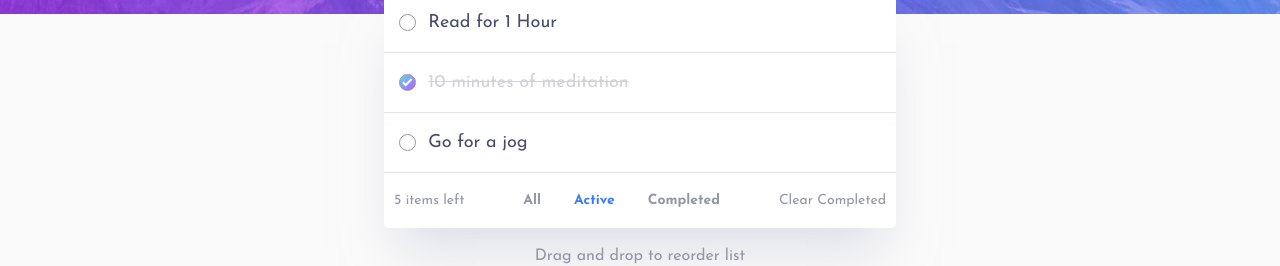
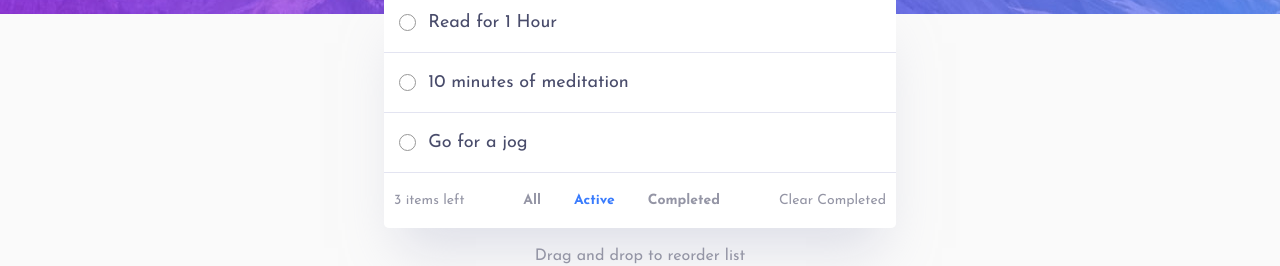
Before and after one commit to unbounce/pretty-todo-list, a React (Create React App) app: page / in a window 1280 px wide. Shown: the part 286-552 px from the top of the page. Built offline with nearby package versions, Linux system fonts and the light colour scheme.

Commit message:
Add new item is done

```diff
--- a/src/App.js
+++ b/src/App.js
@@ -1,7 +1,34 @@
 import moon from './icon-moon.svg';
 import './App.scss';
 import TodoList from './TodoList';
+import { useState } from 'react';
 function App() {
+
+  const [listOfItems, setListOfItems] = useState([
+    {description: 'Read for 1 Hour', completed: false},
+    {description: '10 minutes of meditation', completed: false},
+    {description: 'Go for a jog', completed: false}
+  ])
+
+  const [newTodoItem, setNewTodoItem] = useState('')
+  const handleUpdateCompleted = (index) => {
+
+    const newList = listOfItems;
+    newList[index].completed = !newList[index].completed;
+
+    setListOfItems(newList);
+  }
+  const handleAddNewItem = () => {
+    const newItem = {description: newTodoItem, completed: false};
+    const newList = [newItem].concat(listOfItems);
+    setListOfItems(newList);
+  }
+
+  const handleFormSubmit = (e) => {
+    e.preventDefault();
+    handleAddNewItem();
+    setNewTodoItem('');
+  }
   return (
     <div className="App">
       <header className="header">
@@ -13,10 +40,10 @@ function App() {
       </header>
       <main>
           <div className="container">
-            <form>
-              <input type="text" placeholder="Create a new todo..."/>
+            <form onSubmit={(e) => handleFormSubmit(e)}>
+              <input onChange={(e) => setNewTodoItem(e.target.value)} type="text" value={newTodoItem} placeholder="Create a new todo..."/>
             </form>
-            <TodoList></TodoList>
+            <TodoList listOfItems={listOfItems} handleUpdateCompleted={handleUpdateCompleted}></TodoList>
             <div className="center-text description">Drag and drop to reorder list</div>
           </div>
       </main>
--- a/src/TodoList/index.js
+++ b/src/TodoList/index.js
@@ -2,22 +2,22 @@ import React, {useState} from "react";
 import TodoListItem from '../TodoListItem';
 import styles from './TodoList.module.scss';
 
-const TodoList = () => {
+const TodoList = ({listOfItems, handleUpdateCompleted}) => {
 
-    const [listOfItems, setListOfItems] = useState([
-        {description: 'Read for 1 Hour', completed: false},
-        {description: '10 minutes of meditation', completed: true},
-        {description: 'Go for a jog', completed: false}
-    ])
+    const getNumberOfItemsLeft = () => {
+        return listOfItems.filter(item => !item.completed).length;
+    }
 
     const checklist = listOfItems.map((todoItem, index) => {
-        return <TodoListItem key={index} item={todoItem.description} isCompleted={todoItem.completed}></TodoListItem>
+        console.log(todoItem)
+        return <TodoListItem key={index} onChange={handleUpdateCompleted} index={index} item={todoItem.description} isCompleted={todoItem.completed}></TodoListItem>
     })
+
     return (
         <ul className={styles["list"]}>
             {checklist}
             <li className={styles["list__controls"]}>
-                <div className={styles["list__items-left"]}>5 items left</div>
+                <div className={styles["list__items-left"]}>{getNumberOfItemsLeft()} items left</div>
                 <div className={styles["list__filters"]}>
                     <p>All</p>
                     <p className={styles["list__filters-active"]}>Active</p>
--- a/src/TodoListItem/index.js
+++ b/src/TodoListItem/index.js
@@ -1,10 +1,11 @@
 import React, { useState } from 'react';
 import styles from './TodoListItem.module.scss';
 import checkIcon from '../assets/images/icon-check.svg'
-function TodoListItem({item, isCompleted}) {
+function TodoListItem({item, isCompleted, onChange, index}) {
+
     return (
             <li className={styles["list-item"]}>
-                <input type="checkbox" checked={isCompleted ? 'checked' : ''} className={styles["list-item__checkbox"]} name="item-completed" value={item} />
+                <input type="checkbox" onChange={() => onChange(index)} checked={isCompleted ? 'checked' : ''} className={styles["list-item__checkbox"]} name="item-completed" value={item} />
                     <img className={styles["check-icon"]} src={checkIcon}></img>
                     <span>{item}</span>
             </li>
```
